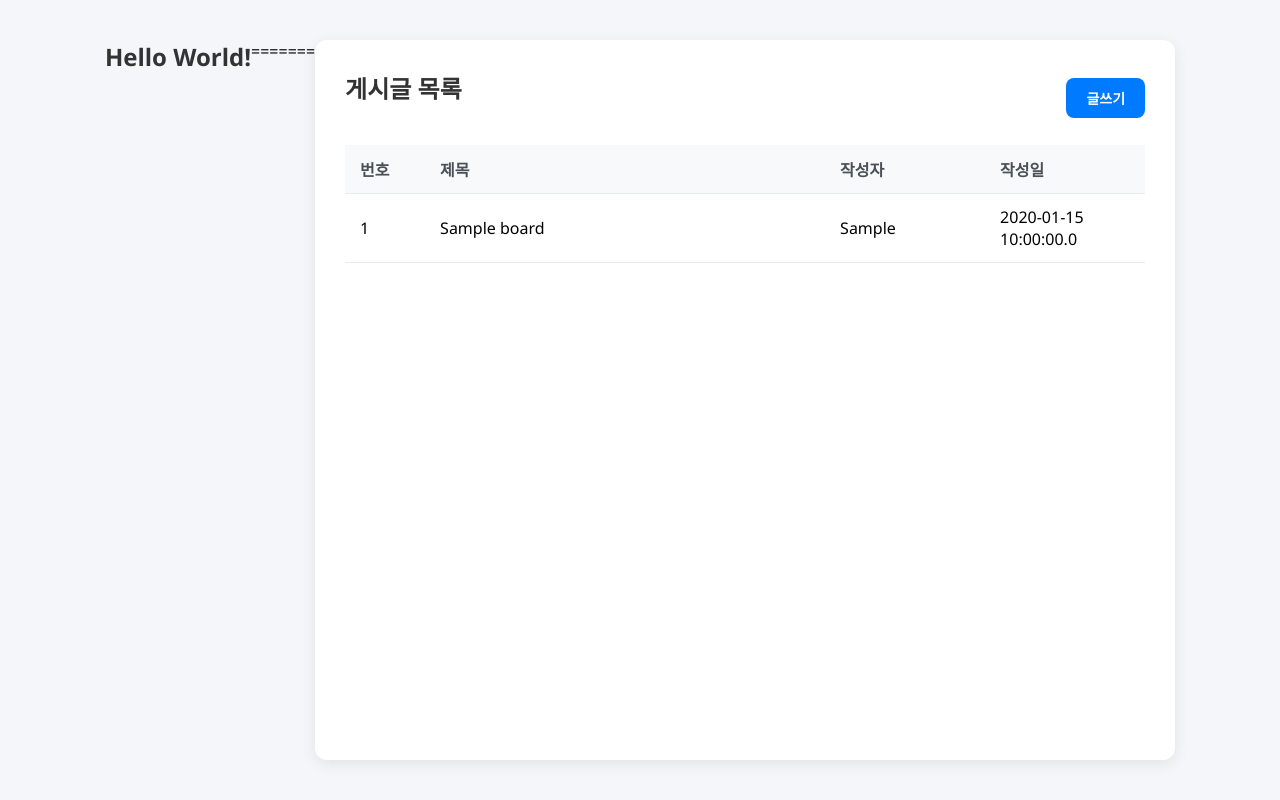
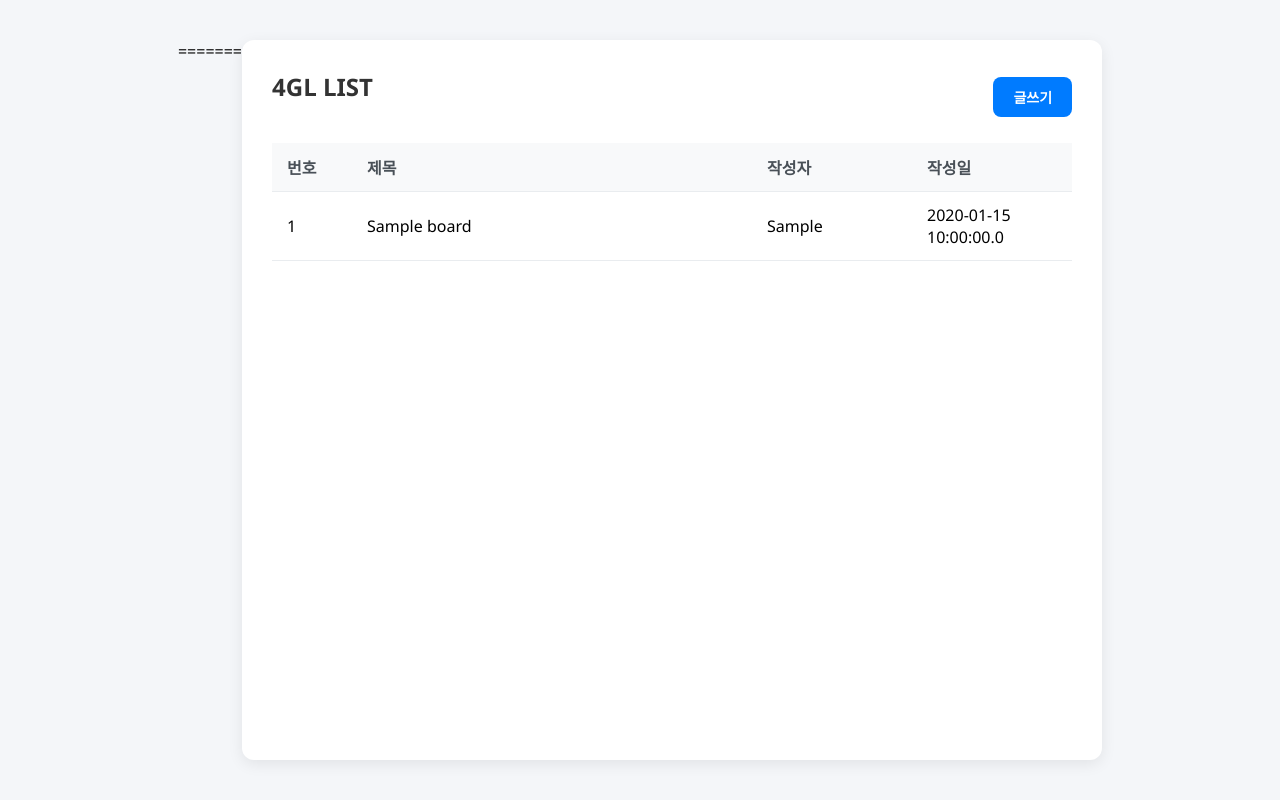
Before and after one commit to leejunho97/4glapp, a Java web app: page / in a window 1280 px wide. Run offline with Tomcat 11, a stand-in JSP engine, Linux system fonts and the light colour scheme; tables that the repository leaves empty or names only in its code hold one stand-in row (values such as "Sample post").

Commit message:
20261117-1

```diff
--- a/src/main/webapp/index.jsp
+++ b/src/main/webapp/index.jsp
@@ -1,6 +1,3 @@
-<html>
-<body>
-<h2>Hello World!</h2>
 </body>
 </html>
 =======
@@ -77,7 +74,7 @@
 <body>
     <div class="container">
         <div class="header-action">
-            <h2>게시글 목록</h2>
+            <h2>4GL LIST</h2>
             <a href="write.jsp" class="btn">글쓰기</a>
         </div>
         <table>
```
